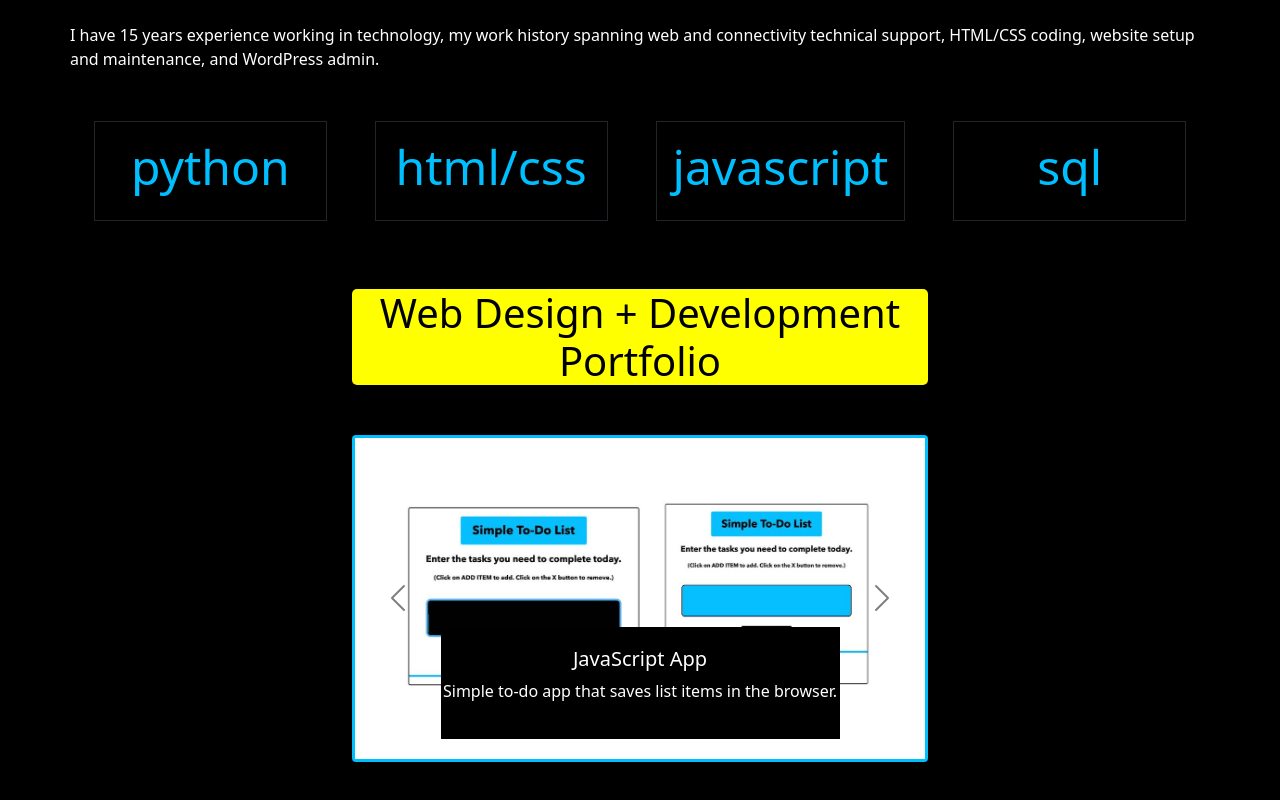
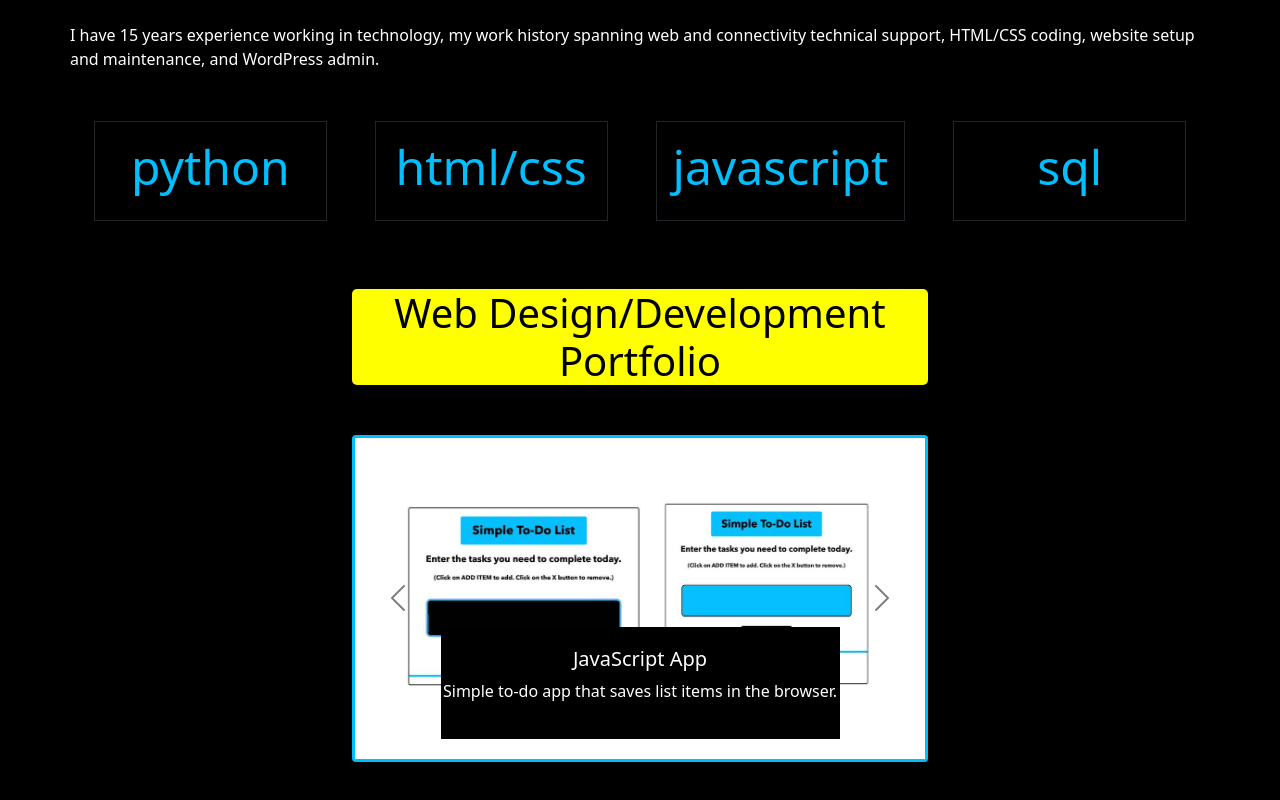
Before and after one commit to tinamorlock/Websites, a plain HTML site: page Tina Morlock Developer Website/public_html/index.html in a window 1280 px wide. Shown: the part 967-1767 px from the top of the page. Drawn offline with nearby package versions, Linux system fonts and the light colour scheme.

Commit message:
Updated homepage title

```diff
--- a/Tina Morlock Developer Website/public_html/index.html
+++ b/Tina Morlock Developer Website/public_html/index.html
@@ -4,7 +4,7 @@
     <head>
         <meta charset="utf-8">
         <meta name="viewport" content="width=device-width, initial-scale=1">
-        <title>Tina Morlock: Creative Web Developer in Oklahoma City</title>
+        <title>Tina Morlock: Web Developer and Tech Copywriter in Oklahoma City</title>
         <link rel="shortcut icon" type="image/jpg" href="Images/tina-site.png">
         <link rel="stylesheet" href="CSS/codedStyles.css">
         <link href="https://cdn.jsdelivr.net/npm/bootstrap@5.3.0-alpha1/dist/css/bootstrap.min.css" rel="stylesheet" integrity="sha384-GLhlTQ8iRABdZLl6O3oVMWSktQOp6b7In1Zl3/Jr59b6EGGoI1aFkw7cmDA6j6gD" crossorigin="anonymous">
@@ -158,7 +158,7 @@
              <div id="portfolio" class="container text-center blueBox" style="width: 45%">
 
 
-            <h1 class="display-6">Web Design + Development Portfolio</h1>
+            <h1 class="display-6">Web Design/Development Portfolio</h1>
 
         </div>
         <div class="caroSize">
```
